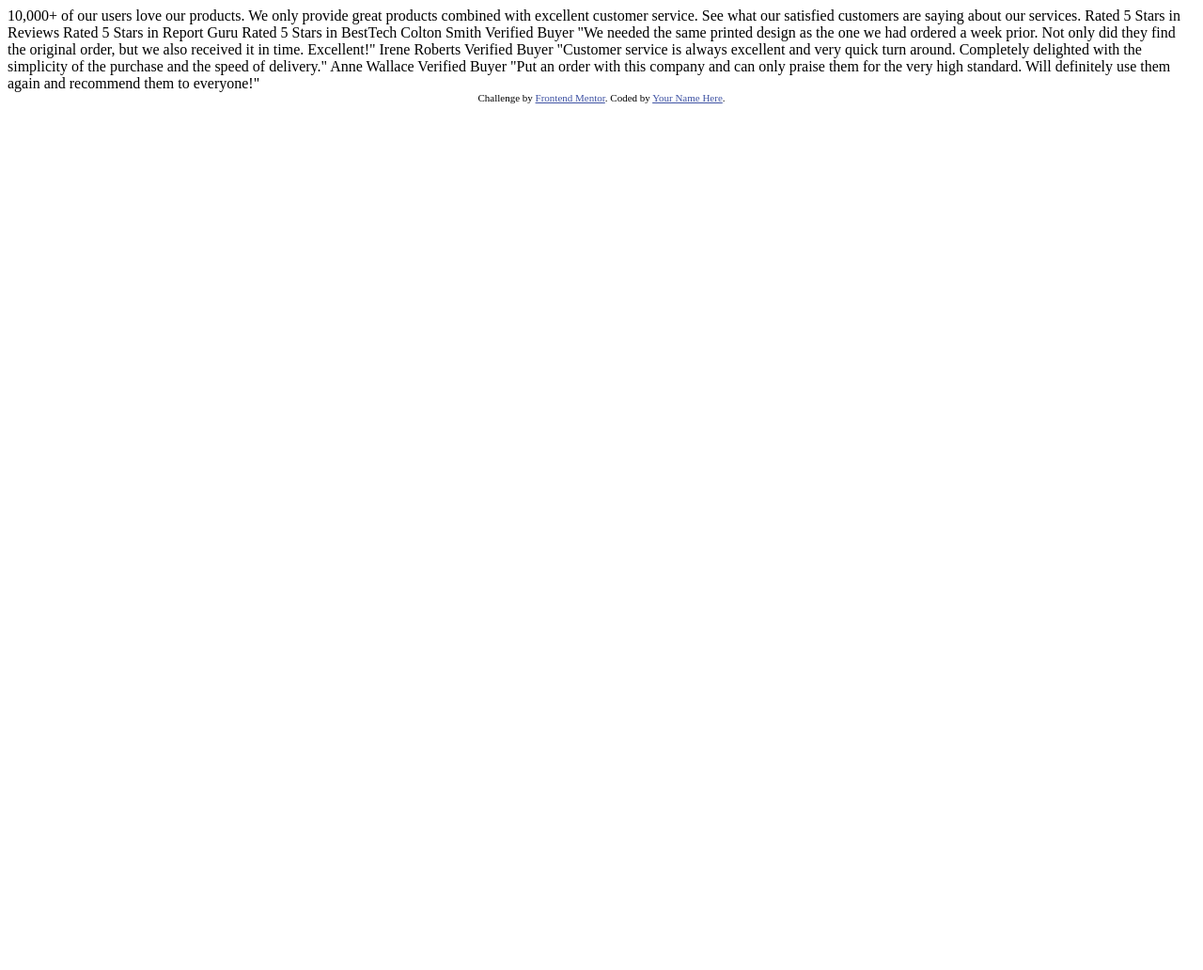
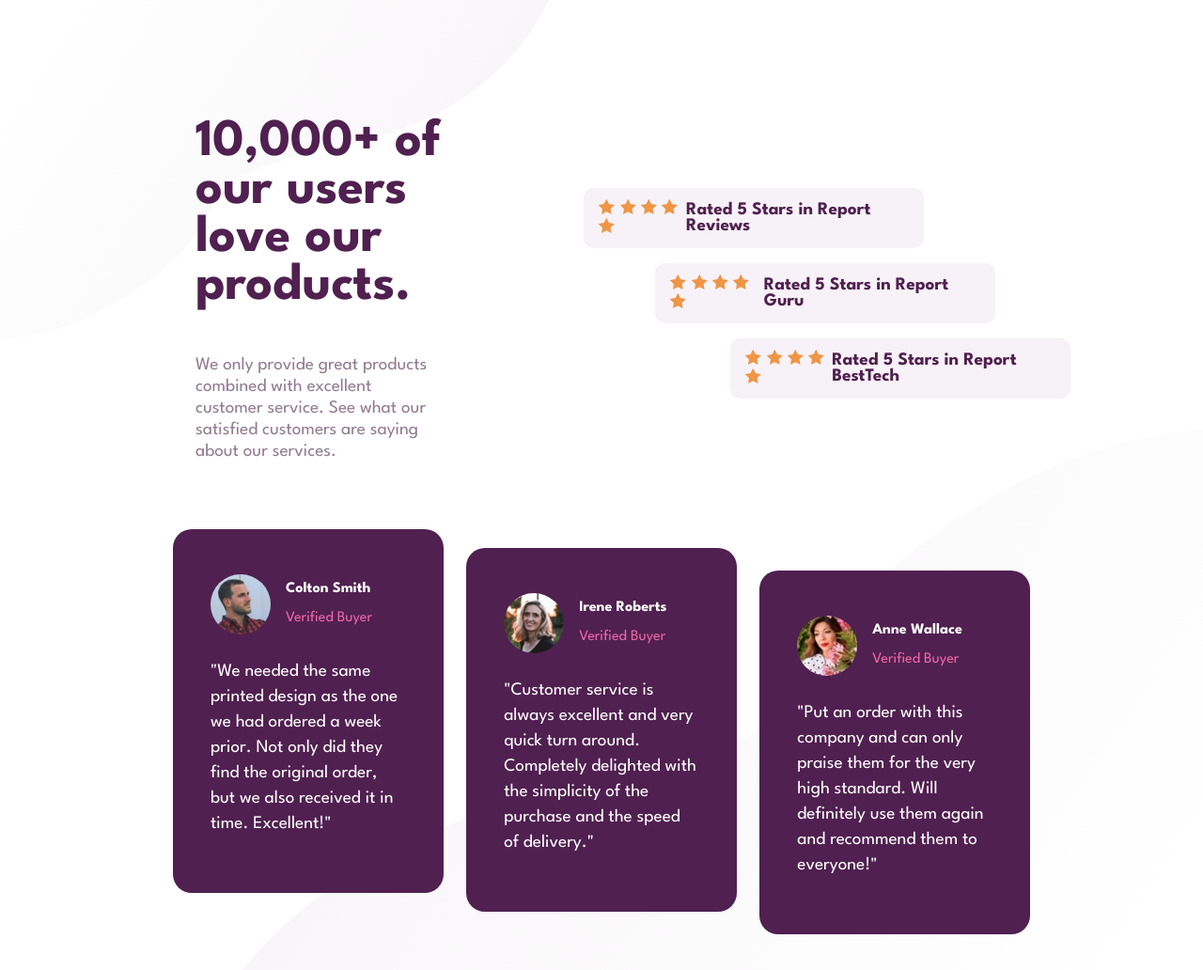
Before and after one commit to rajashree23/social-proof-section, a plain HTML site: page index.html in a window 1280 px wide. Shown: the whole page at 94% size. Before the commit the page ends 800 px from the top, so only its background shows below. Drawn offline with Linux system fonts and the light colour scheme.

Commit message:
css added

```diff
--- /dev/null
+++ b/index.css
@@ -0,0 +1,171 @@
+* {
+  box-sizing: border-box;
+}
+
+body {
+  min-height: 100vh;
+  font-family: "League Spartan", sans-serif;
+  margin: 0;
+  overflow-x: hidden;
+  background-image: url("./images/bg-pattern-top-mobile.svg"), url("./images/bg-pattern-bottom-mobile.svg");
+  background-position: top left, bottom right;
+  background-repeat: no-repeat, no-repeat;
+}
+
+main {
+  margin-bottom: 8rem;
+}
+
+.flex {
+  display: flex;
+}
+
+.heading {
+  padding: 0rem 2rem;
+  margin-top: 5rem;
+}
+
+.heading h1 {
+  color: hsl(300, 43%, 22%);
+  font-weight: 700;
+  font-size: 2.5rem;
+  text-align: center;
+}
+
+.heading p {
+  color: hsl(303, 10%, 53%);
+  font-weight: 400;
+  font-size: 1.2rem;
+  line-height: 1.2;
+  text-align: center;
+}
+
+.ratings {
+  display: flex;
+  flex-direction: column;
+  align-items: center;
+  justify-content: center;
+  width: 100%;
+}
+
+.ratings>div {
+  background-color: hsl(300, 24%, 96%);
+  width: 90%;
+  border-radius: 10px;
+  padding: 1rem;
+  margin: 0.5rem;
+  height: 11vh;
+  display: flex;
+  flex-direction: column;
+  align-items: center;
+  justify-content: center;
+  color: hsl(300, 43%, 22%);
+  font-weight: 700;
+  font-size: 1.2rem;
+}
+
+.customer-testimonials {
+  flex-direction: column;
+  justify-content: center;
+  align-items: center;
+  display: flex;
+}
+
+.customer-testimonials>div {
+  background-color: hsl(300, 43%, 22%);
+  color: hsl(0, 0%, 100%);
+  width: 90%;
+  border-radius: 20px;
+  padding: 2.5rem;
+  margin: 0.5rem;
+  font-weight: 400;
+}
+
+.message {
+  line-height: 1.4;
+  font-size: 1.2rem;
+}
+
+.verified-buyer {
+  color: hsl(333, 80%, 67%);
+  font-size: 1rem;
+  /* line-height: 0.5px; */
+  font-weight: 400;
+}
+
+.username {
+  font-weight: 700;
+  font-size: 1rem;
+}
+
+.user-details {
+  margin: 0 1rem;
+}
+
+.avatar {
+  border-radius: 100%;
+  margin: 0rem -0.5rem;
+  transform: scale(0.8);
+}
+
+@media (min-width: 60rem) {
+  body {
+    background-image: url("./images/bg-pattern-top-desktop.svg"), url("./images/bg-pattern-bottom-desktop.svg");
+  }
+
+  .testimonials-rating {
+    display: flex;
+  }
+
+  .customer-testimonials {
+    flex-direction: row;
+
+  }
+
+  .ratings{
+    margin-top: 7rem;
+  }
+
+  .ratings>div {
+    width: 60%;
+    height: 8vh;
+    justify-content: space-evenly;
+    flex-direction: row;
+  }
+
+  .ratings .rating2 {
+    margin-left: 10rem;
+  }
+
+  .ratings .rating3 {
+    margin-left: 20rem;
+  }
+  .customer-testimonials>div{
+    width: 31%;
+  }
+  .customer-testimonials{
+    justify-content: space-between;
+  }
+  .customer-testimonials .user2{
+    margin-top: 3rem;
+  }
+  .customer-testimonials .user3{
+    margin-top: 6rem;
+  }
+  main{
+    padding: 0rem 11rem;
+  }
+  .heading p, .heading h1{
+    text-align: left;
+  }
+
+  .heading h1{
+    font-size: 3.5rem;
+  }
+  .heading{
+    width: 35%;
+  }
+  .ratings{
+    width: 65%;
+  }
+}
--- a/index.html
+++ b/index.html
@@ -1,61 +1,116 @@
 <!DOCTYPE html>
 <html lang="en">
-  <head>
-    <meta charset="UTF-8" />
-    <meta name="viewport" content="width=device-width, initial-scale=1.0" />
-    <!-- displays site properly based on user's device -->
 
-    <link
-      rel="icon"
-      type="image/png"
-      sizes="32x32"
-      href="./images/favicon-32x32.png"
-    />
+<head>
+  <meta charset="UTF-8" />
+  <meta http-equiv="X-UA-Compatible" content="IE=edge" />
+  <meta name="viewport" content="width=device-width, initial-scale=1.0" />
+  <link rel="stylesheet" href="index.css" />
+  <link href="https://fonts.googleapis.com/css2?family=League+Spartan:wght@400;500;700&family=Roboto&display=swap"
+    rel="stylesheet" />
+  <title>Testimonials</title>
+</head>
 
-    <title>Frontend Mentor | Social proof section</title>
+<body>
+  <main>
+    <section class="testimonials-rating">
+      <div class="heading">
+        <h1>10,000+ of our users love our products.</h1>
+        <p >
+          We only provide great products combined with excellent customer
+          service. See what our satisfied customers are saying about our
+          services.
+        </p>
+      </div>
 
-    <!-- Feel free to remove these styles or customise in your own stylesheet 👍 -->
-    <style>
-      .attribution {
-        font-size: 11px;
-        text-align: center;
-      }
-      .attribution a {
-        color: hsl(228, 45%, 44%);
-      }
-    </style>
-  </head>
-  <body>
-    10,000+ of our users love our products.
+      <div class="ratings ">
+        <div class="rating1">
+          <div>
+            <img src="./images/icon-star.svg" alt="stars" />
+            <img src="./images/icon-star.svg" alt="stars" />
+            <img src="./images/icon-star.svg" alt="stars" />
+            <img src="./images/icon-star.svg" alt="stars" />
+            <img src="./images/icon-star.svg" alt="stars" />
+          </div>
+          <div>
+            <p>Rated 5 Stars in Report Reviews</p>
+          </div>
+        </div>
+        <div class="rating2">
+          <div>
+            <img src="./images/icon-star.svg" alt="stars" />
+            <img src="./images/icon-star.svg" alt="stars" />
+            <img src="./images/icon-star.svg" alt="stars" />
+            <img src="./images/icon-star.svg" alt="stars" />
+            <img src="./images/icon-star.svg" alt="stars" />
+          </div>
+          <div>
+            <p>Rated 5 Stars in Report Guru</p>
+          </div>
+        </div>
+        <div class="rating3">
+          <div>
+            <img src="./images/icon-star.svg" alt="stars" />
+            <img src="./images/icon-star.svg" alt="stars" />
+            <img src="./images/icon-star.svg" alt="stars" />
+            <img src="./images/icon-star.svg" alt="stars" />
+            <img src="./images/icon-star.svg" alt="stars" />
+          </div>
+          <div>
+            <p>Rated 5 Stars in Report BestTech</p>
+          </div>
+        </div>
+      </div>
+    </section>
 
-    We only provide great products combined with excellent customer service.
-    See what our satisfied customers are saying about our services.
+    <section class="customer-testimonials ">
+      <div>
+        <div class="flex">
+          <img class="avatar" src="./images/image-colton.jpg" alt="colton" />
+          <div class="user-details">
+            <p class="username">Colton Smith</p>
+            <p class="verified-buyer">Verified Buyer</p>
+          </div>
+        </div>
+        <div >
+          <p class="message">
+            "We needed the same printed design as the one we had ordered a week prior. Not only did they find the
+            original order, but we also received it in time. Excellent!"
+          </p>
+        </div>
+      </div>
+      <div class="user2">
+        <div class="flex">
+          <img class="avatar" src="./images/image-irene.jpg" alt="irene" />
+          <div class="user-details">
+            <p class="username">Irene Roberts</p>
+            <p class="verified-buyer">Verified Buyer</p>
+          </div>
 
-    Rated 5 Stars in Reviews
-    Rated 5 Stars in Report Guru
-    Rated 5 Stars in BestTech
-
-    Colton Smith
-    Verified Buyer
-    "We needed the same printed design as the one we had ordered a week prior.
-    Not only did they find the original order, but we also received it in time.
-    Excellent!"
-
-    Irene Roberts
-    Verified Buyer
-    "Customer service is always excellent and very quick turn around. Completely
-    delighted with the simplicity of the purchase and the speed of delivery."
-
-    Anne Wallace
-    Verified Buyer
-    "Put an order with this company and can only praise them for the very high
-    standard. Will definitely use them again and recommend them to everyone!"
-
-    <div class="attribution">
-      Challenge by
-      <a href="https://www.frontendmentor.io?ref=challenge" target="_blank"
-        >Frontend Mentor</a
-      >. Coded by <a href="#">Your Name Here</a>.
-    </div>
-  </body>
+        </div>
+        <div>
+          <p class="message">
+            "Customer service is always excellent and very quick turn around. Completely delighted with the simplicity
+            of the purchase and the speed of delivery."
+          </p>
+        </div>
+      </div>
+      <div class="user3">
+        <div class="flex">
+          <img class="avatar" src="./images/image-anne.jpg" alt="anne" />
+          <div class="user-details">
+            <p class="username">Anne Wallace</p>
+            <p class="verified-buyer">Verified Buyer</p>
+          </div>
+        </div>
+        <div>
+          <p class="message">
+            "Put an order with this company and can only praise them for the very high standard. Will definitely use
+            them again and recommend them to everyone!"
+          </p>
+        </div>
+      </div>
+    </section>
+  </main>
+</body>
 </html>
```
Also changed, not shown: 1 other file.
